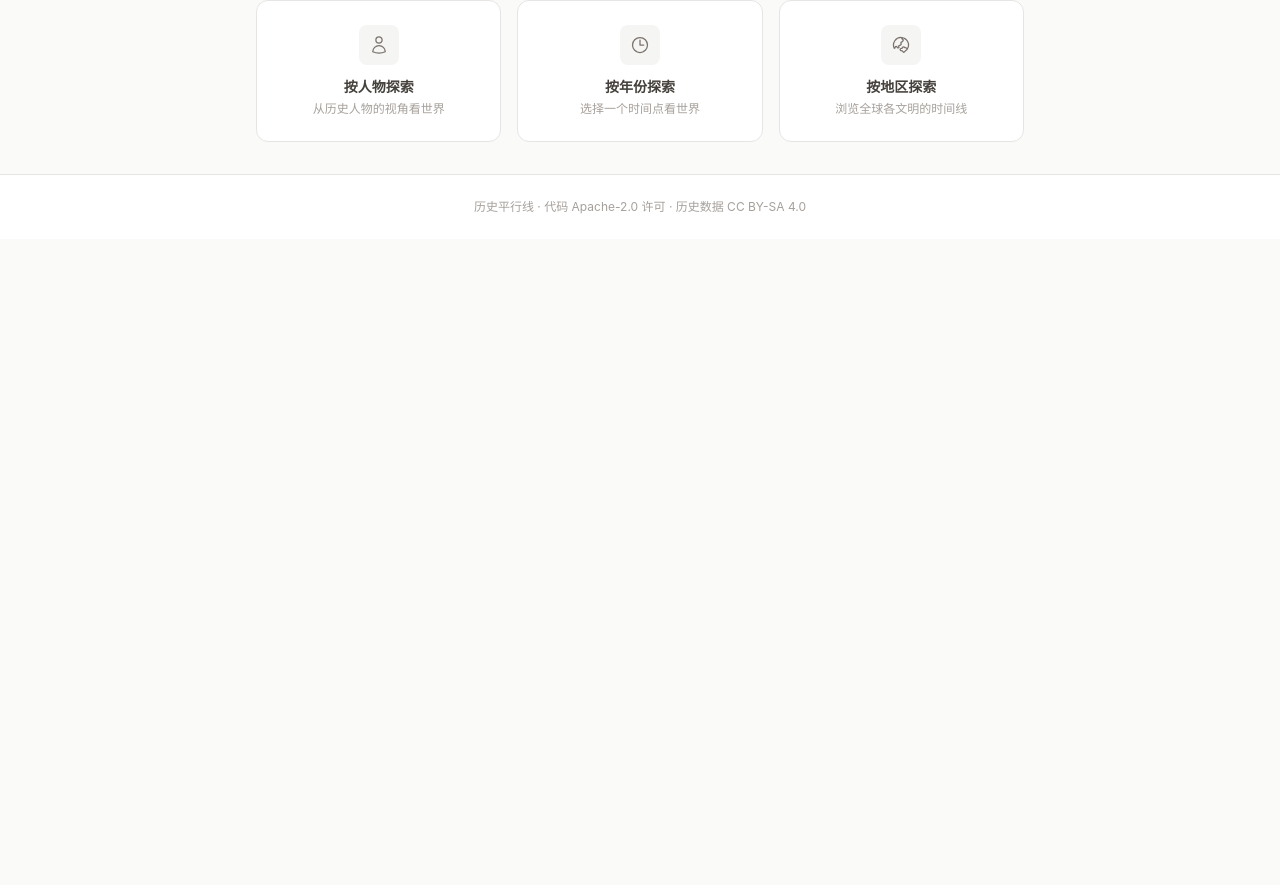
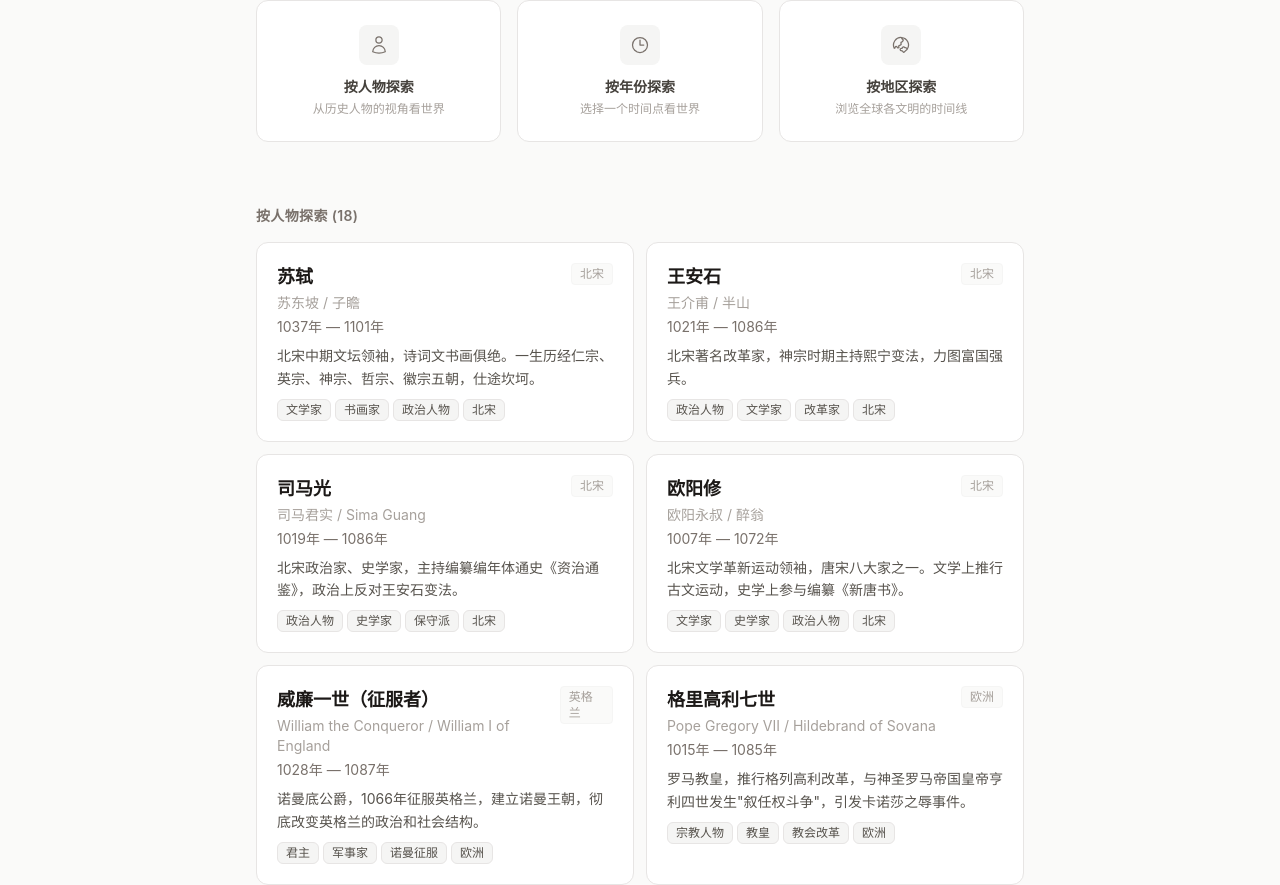
Before and after one commit to bryangan-coding/History-Parallel, a Next.js app: page / in a window 1280 px wide. Shown: the part 712-1597 px from the top of the page. Before the commit the page ends 951 px from the top, so only its background shows below. Built offline with nearby package versions, Linux system fonts and the light colour scheme.

Commit message:
fix: show all 18 published people on homepage

```diff
--- a/src/app/page.tsx
+++ b/src/app/page.tsx
@@ -3,12 +3,15 @@
 import Link from 'next/link';
 import { useLocale } from '@/i18n/LocaleProvider';
 import SearchBox from '@/components/common/SearchBox';
+import PersonCard from '@/components/cards/PersonCard';
 import ExamplePromptCard, {
   MOCK_PROMPTS,
 } from '@/components/cards/ExamplePromptCard';
+import { people } from '@/data/mockData';
 
 export default function HomePage() {
   const { t } = useLocale();
+  const publishedPeople = people.filter((p) => p.dataStatus === 'published');
 
   return (
     <div className="min-h-[calc(100vh-10rem)] flex flex-col items-center justify-center">
@@ -110,6 +113,20 @@ export default function HomePage() {
           <p className="mt-1 text-xs text-stone-400">{t.home.exploreByRegionDesc}</p>
         </Link>
       </div>
+
+      {/* Browse all people */}
+      <div className="mt-16 w-full max-w-3xl mx-auto">
+        <div className="flex items-center justify-between mb-4">
+          <h2 className="text-sm font-semibold text-stone-500 uppercase tracking-wide">
+            {t.home.exploreByPerson} ({publishedPeople.length})
+          </h2>
+        </div>
+        <div className="grid grid-cols-1 sm:grid-cols-2 gap-3">
+          {publishedPeople.map((p) => (
+            <PersonCard key={p.id} person={p} />
+          ))}
+        </div>
+      </div>
     </div>
   );
 }
```
